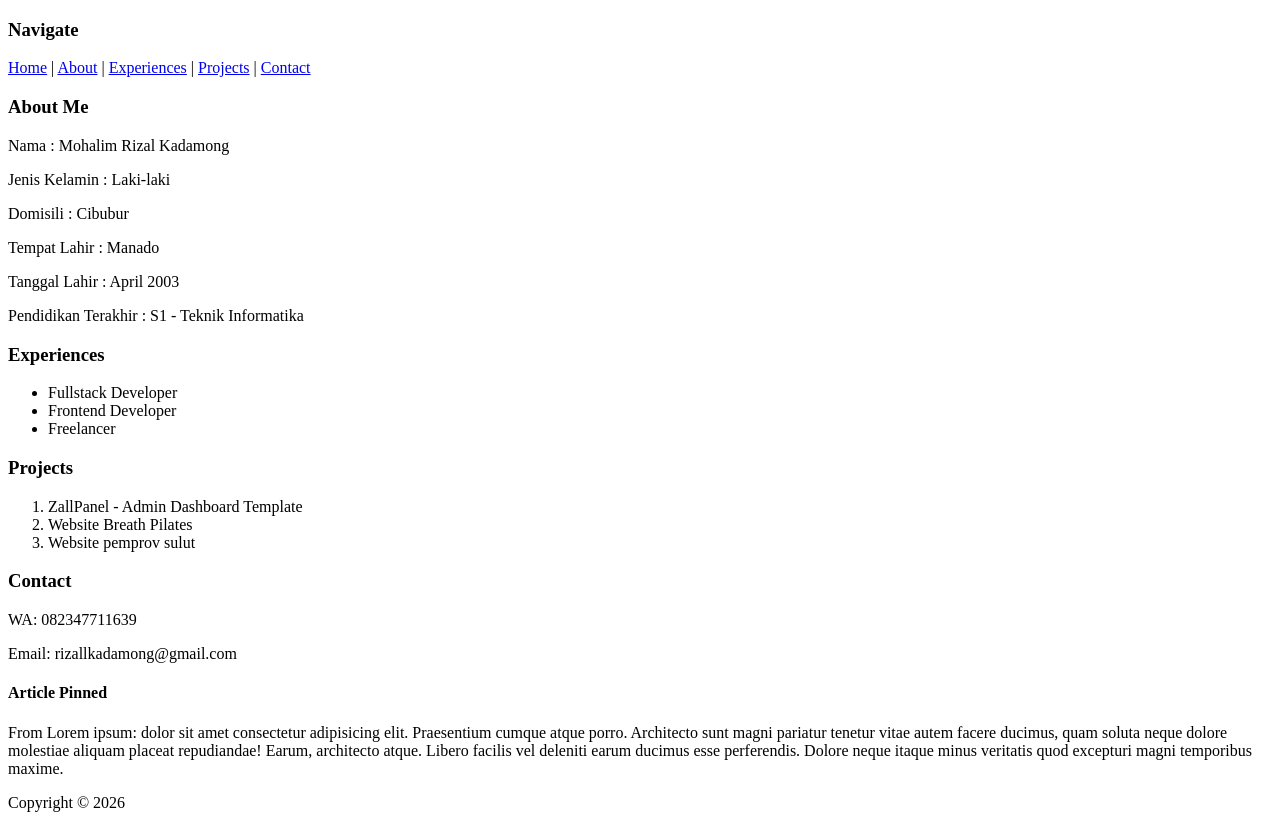
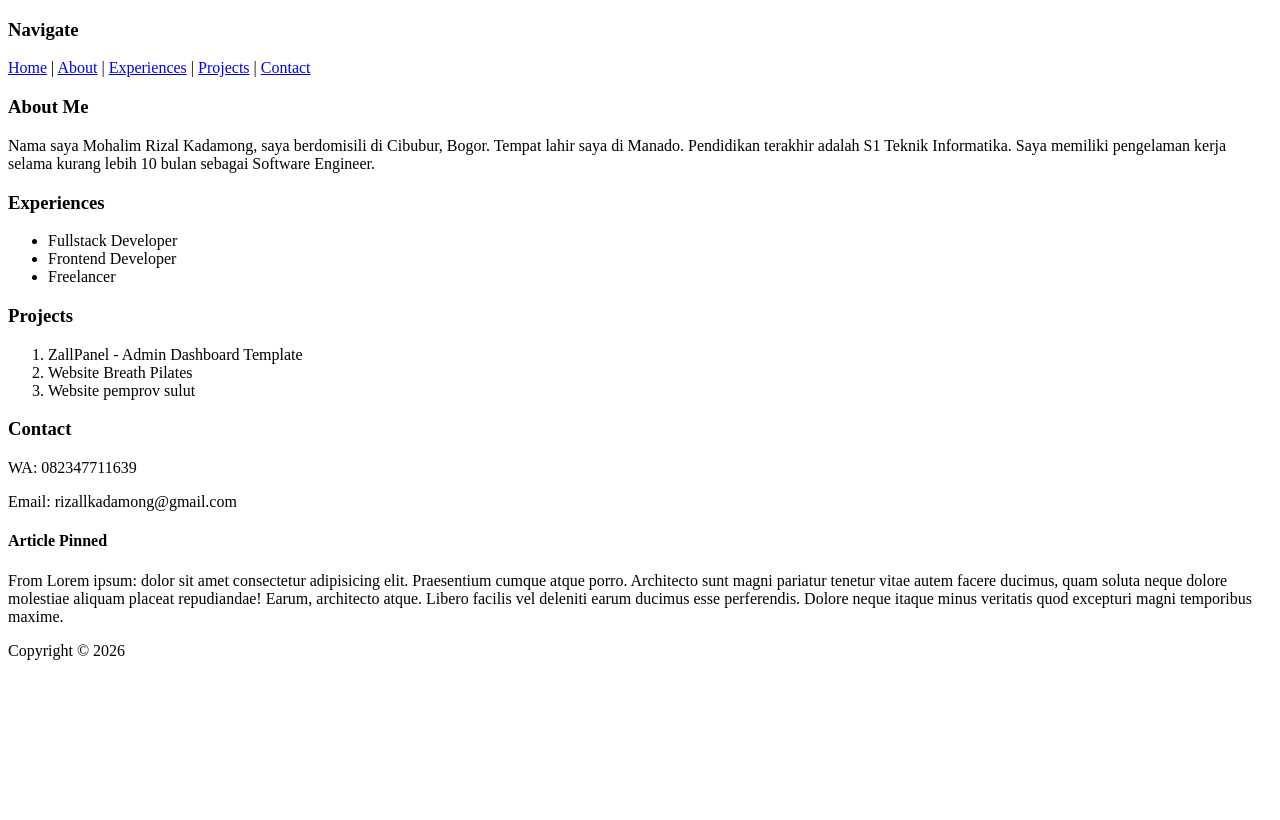
Before and after one commit to rizallk/koda-b1-html1, a plain HTML site: page autobiografi.html in a window 1280 px wide. Drawn offline with Linux system fonts and the light colour scheme.

Commit message:
fix: update autobiografi

```diff
--- a/autobiografi.html
+++ b/autobiografi.html
@@ -16,13 +16,10 @@
     <main>
       <header>
         <h3>About Me</h3>
-
-        <p>Nama : Mohalim Rizal Kadamong</p>
-        <p>Jenis Kelamin : Laki-laki</p>
-        <p>Domisili : Cibubur</p>
-        <p>Tempat Lahir : Manado</p>
-        <p>Tanggal Lahir : April 2003</p>
-        <p>Pendidikan Terakhir : S1 - Teknik Informatika</p>
+        Nama saya Mohalim Rizal Kadamong, saya berdomisili di Cibubur, Bogor.
+        Tempat lahir saya di Manado. Pendidikan terakhir adalah S1 Teknik
+        Informatika. Saya memiliki pengelaman kerja selama kurang lebih 10 bulan
+        sebagai Software Engineer.
       </header>
 
       <section>
```
